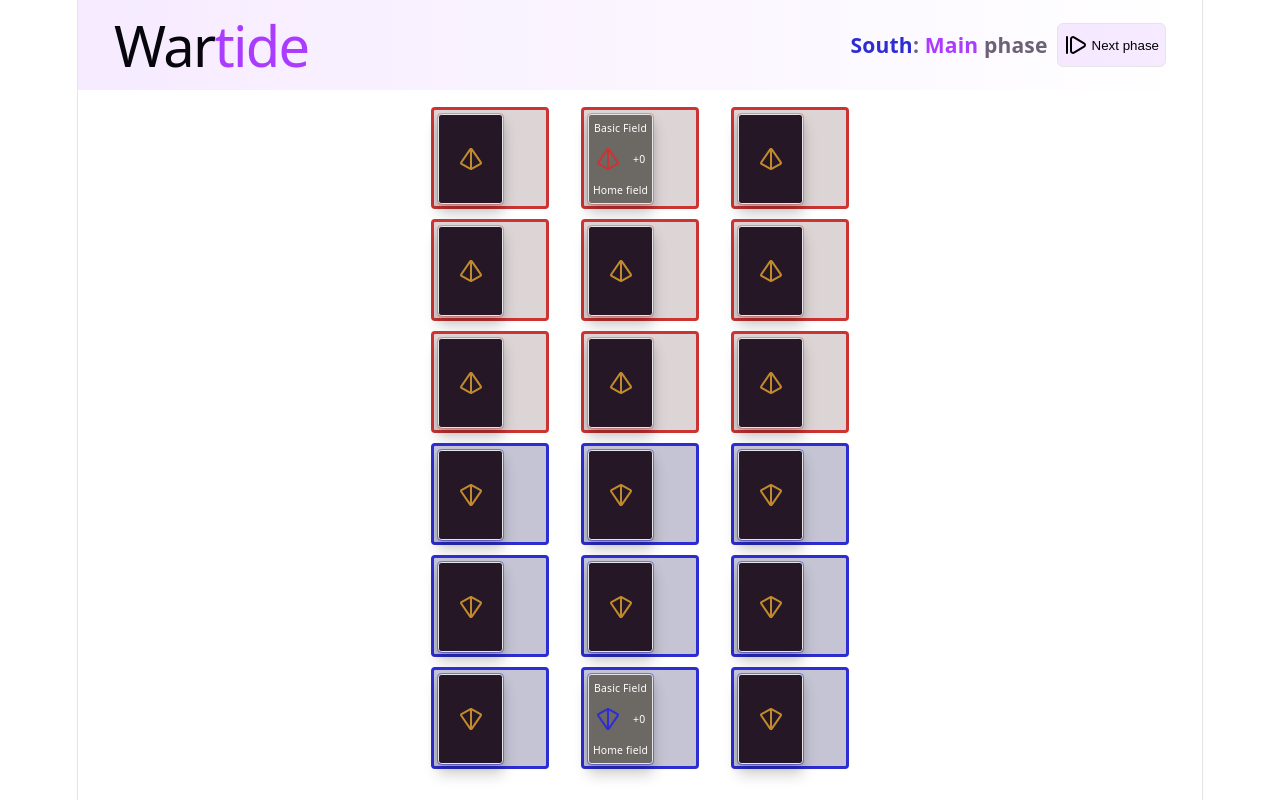
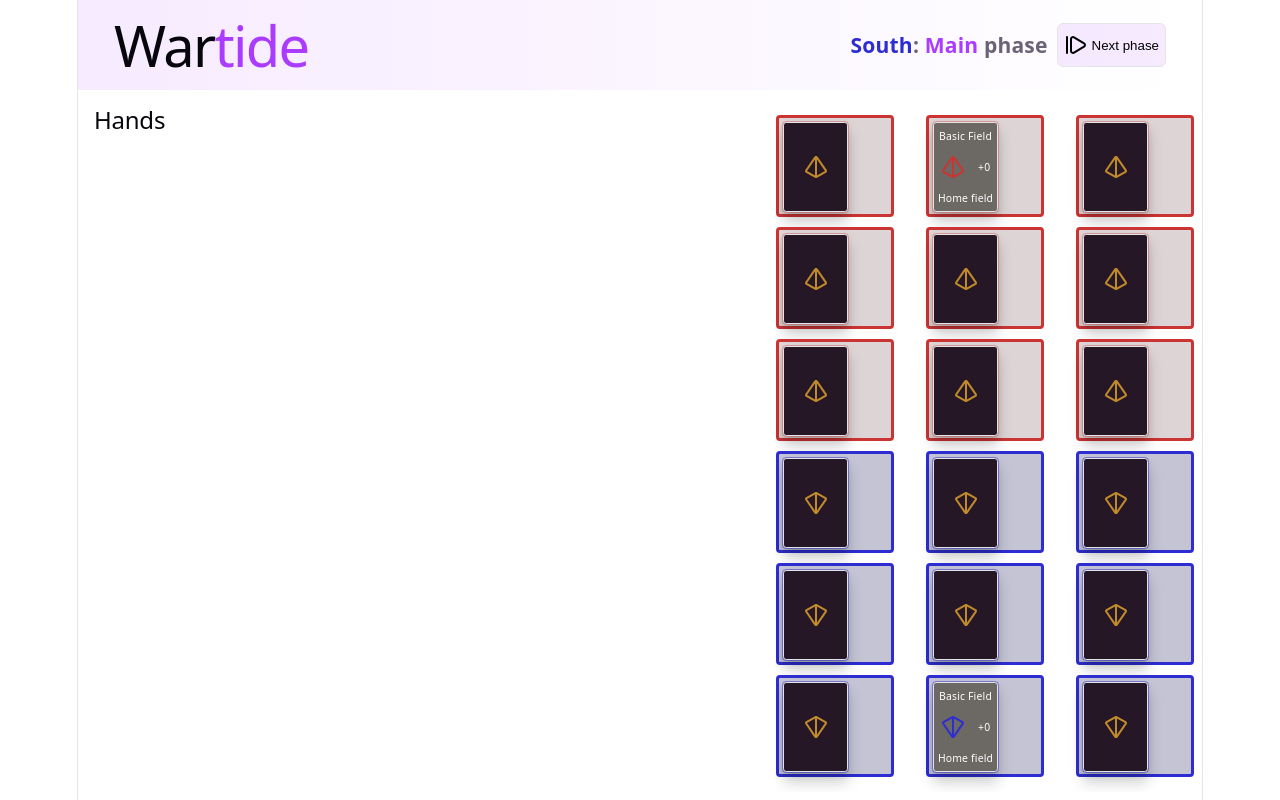
Before and after one commit to emilypummeroy/wartoad, a React (Vite) app: page / in a window 1280 px wide. Built offline with nearby package versions, Linux system fonts and the light colour scheme.

Commit message:
4: Add the Hands area

```diff
--- a/src/App.css
+++ b/src/App.css
@@ -102,19 +102,34 @@ span.south {
 
 main {
   margin-top: 90px;
+  height: calc(100vh - 90px);
+
+  display: flex;
+  justify-content: space-between;
 
   @media (max-width: 1024px) {
     margin-top: 72px;
+    height: calc(100vh - 72px);
   }
 }
 
-.playarea {
-  height: 83vh;
-  margin: 2vh 0 1vh;
+.handarea {
+  margin: 2vh;
 
   display: flex;
+  flex-direction: column;
   align-items: center;
+  gap: 1vh;
+}
+
+.playarea {
+  margin: 3vh 1vh 1vh;
+
+  overflow: scroll;
+
+  display: flex;
   flex-direction: column;
+  align-items: center;
   gap: 1vh;
 }
 
--- a/src/App.tsx
+++ b/src/App.tsx
@@ -119,6 +119,9 @@ export function App() {
         </section>
       </header>
       <main>
+        <section className="handarea" aria-labelledby="hands">
+          <h2 id="hands">Hands</h2>
+        </section>
         <div className="playarea" role="grid">
           <div className="zonerow" role="row">
             <div className="zone north" role="gridcell">
```
Also changed, not shown: 1 other file (tests, documents, lock files or other folders).
